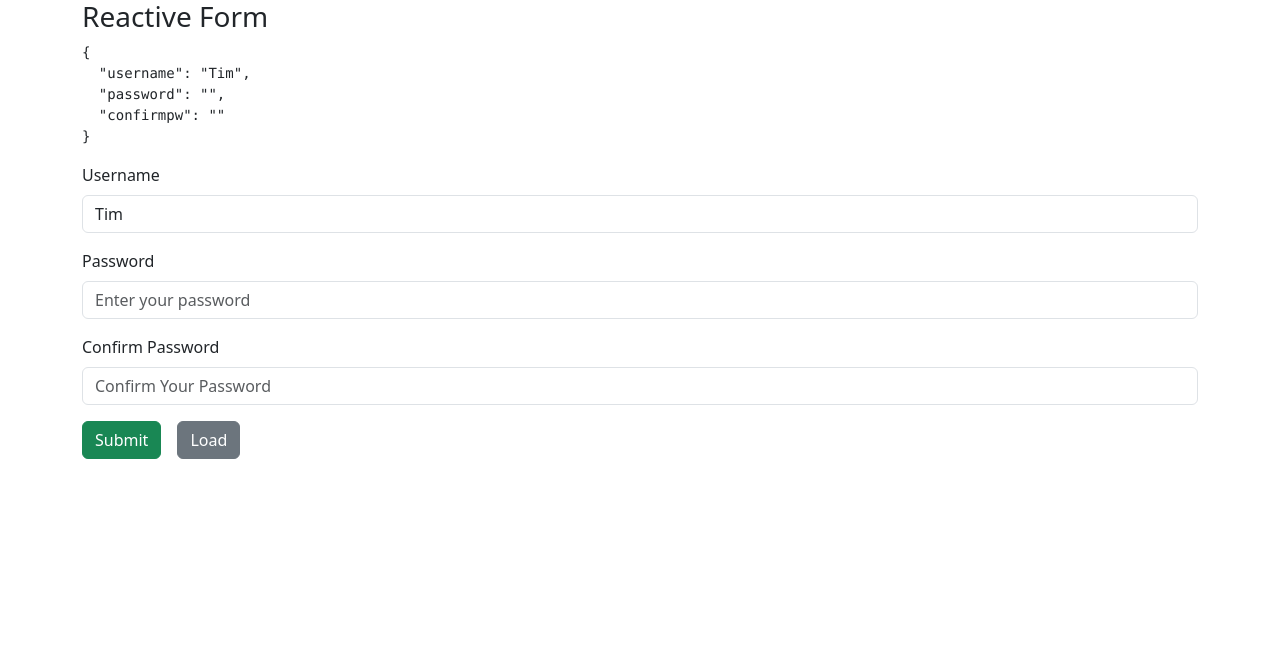
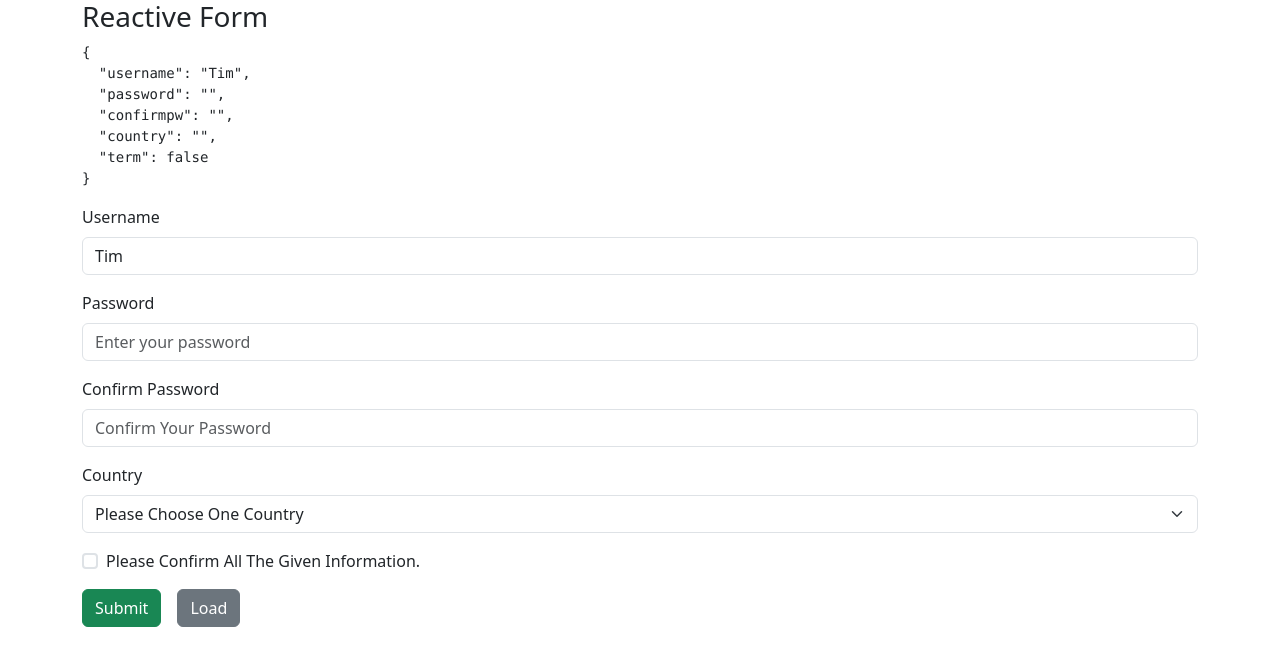
Before and after one commit to cse2020084/user-form, an Angular app: page /reactive-form in a window 1280 px wide. Shown: the top 666 px of the page. Built offline with nearby package versions, Linux system fonts and the light colour scheme.

Commit message:
added checkboxes, radios, select in both forms

```diff
--- a/src/component/reactive-form/reactive/reactive.component.html
+++ b/src/component/reactive-form/reactive/reactive.component.html
@@ -44,6 +44,29 @@
                 </small>
             </div>
         </div>
+
+        <div class="mb-3 form-group">
+            <label for="country" class="form-label">Country</label>
+            <select name="country" id="country" class="form-select" formControlName="country" [ngClass]="{'is-invalid':country_getter.touched && country_getter.invalid}">
+                <option value="" disabled>Please Choose One Country</option>
+                <option *ngFor="let country of countries"  [value]="country">{{country}}</option>
+            </select>
+            <div [hidden]="country_getter.untouched || country_getter.valid">
+                <small *ngIf="country_getter.errors?.required" class="invalid-feedback d-block">Please Choose a Country</small>
+            </div>
+        </div>
+
+        <div class="mb-3 form-group ">
+            <div class="form-check">
+                <input type="checkbox" id="term" name="term" formControlName="term" [ngClass]="{'is-invalid':term_getter.touched && term_getter.invalid}" class="form-check-input border border-2">
+                <label for="term" class="form-check-label"> Please Confirm All The Given Information.</label>
+                <!-- <div [hidden]="term_getter.untouched || term_getter.valid">
+                    <small *ngIf="term_getter.errors?.required" class="invalid-feedback d-block">You must accept the terms and conditions.</small>
+                </div> -->
+            </div>
+        </div>
+
+
         <div class="class-12">
             <button class="btn btn-success" type="submit">Submit</button>
             <button (click)="loadOnClick()" class=" ms-3 btn btn-secondary " type="button">Load</button>
--- a/src/component/reactive-form/reactive/reactive.component.ts
+++ b/src/component/reactive-form/reactive/reactive.component.ts
@@ -14,18 +14,25 @@ export class ReactiveComponent implements OnInit {
   ngOnInit(): void {
   }
   public forbiddenWords = /\b(admin|root|user)\b/;
+  public countries=['India','Japan','China','Nepal'];
 
   registrationForm=new FormGroup({
     username:new FormControl('Tim',[Validators.required,Validators.minLength(3),forbiddenValidator(this.forbiddenWords)],),
     password:new FormControl('',[Validators.required]),
-    confirmpw:new FormControl('',[Validators.required])
+    confirmpw:new FormControl('',[Validators.required]),
+    country:new FormControl('',[Validators.required]),
+    term:new FormControl(false,[Validators.requiredTrue]),
   });
 
   registrationForm2=this.fb.group({
     username:['Tim'],
     password:[''],
-    confirmpw:['']
+    confirmpw:[''],
+    country:[''],
+    term:[false],
   })
+
+
 
 
   onSubmit(){
@@ -40,9 +47,10 @@ export class ReactiveComponent implements OnInit {
     this.registrationForm.setValue({
       username:'Ram',
       password:'1234',
-      confirmpw:'1234'
+      confirmpw:'1234',
+      country:this.countries[2],
+      term:true,
     });
-
   }
 
   get username_getter(){
@@ -55,5 +63,12 @@ export class ReactiveComponent implements OnInit {
   get confirmpw_getter(){
     return this.registrationForm.get('confirmpw');
   }
+  get country_getter(){
+    return this.registrationForm.get('country');
+  }
+
+  get term_getter(){
+    return this.registrationForm.get('term');
+  }
 
 }
--- a/src/component/template-form/template/template.component.html
+++ b/src/component/template-form/template/template.component.html
@@ -31,6 +31,31 @@
                 <div *ngIf="!password.hasError('minlength') && password.hasError('pattern')"  class="invalid-feedback d-block">Please provide atleast one special character.</div>
             </div>
         </div>
+        <div class="form-group mb-3">
+            <label>Gender</label>
+            <div class="form-check">
+                <input type="radio" name="gender" id="male" value="male" [(ngModel)]="userModel.gender" class="form-check-input" >
+                <label for="male" class="form-check-label">
+                    Male
+                </label>
+            </div>
+            <div class="form-check">
+                <input type="radio" name="gender" id="female" value="female" [(ngModel)]="userModel.gender" class="form-check-input">
+                <label for="female" class="form-check-label">
+                    Female
+                </label>
+            </div>
+        </div>
+        <div class="form-group mb-3">
+            <label for="country" class="form-label">Country</label>
+            <select name="country" id="country" class="form-select" required [(ngModel)]="userModel.country" #country="ngModel" [ngClass]="{'is-invalid':country.touched && country.invalid, 'is-valid':country.touched && country.valid}">
+                <option value="" selected disabled>Please Select One</option>
+                <option *ngFor="let country of countries" [value]="country">{{country}}</option>
+            </select>
+            <div [hidden]="country.untouched || country.valid">
+                <div *ngIf="country.touched && country.invalid" class="invalid-feedback d-block">Please Choose a Country</div>
+            </div>
+        </div>
         <div class="col-12">
             <button class="btn btn-success" type="submit" [disabled]="!userform.form.valid">Submit form</button>
         </div>
--- a/src/component/template-form/template/template.component.ts
+++ b/src/component/template-form/template/template.component.ts
@@ -8,13 +8,14 @@ import { User } from 'src/component/user';
 })
 export class TemplateComponent implements OnInit {
   public  userModel:User|null=null;
+  public countries=['India','Japan','China','Nepal'];
 
   constructor() {
 
   }
 
   ngOnInit(): void {
-    this.userModel=new User({username:'Tim',mail:'lop@t.com',password:'1234'});
+    this.userModel=new User({username:'Tim',mail:'lop@t.com',password:'1234',gender:'male',country:''});
   }
 
   onSubmit(userform){
--- a/src/component/user.ts
+++ b/src/component/user.ts
@@ -2,9 +2,11 @@
 
 
 export class User {
-    public username: string = ''
-    public mail: string = ''
-    public password: string = ''
+    public username: string = '';
+    public mail: string = '';
+    public password: string = '';
+    public gender:string='';
+    public country:string='';
 
     constructor(
         init?: Partial<User>
```
